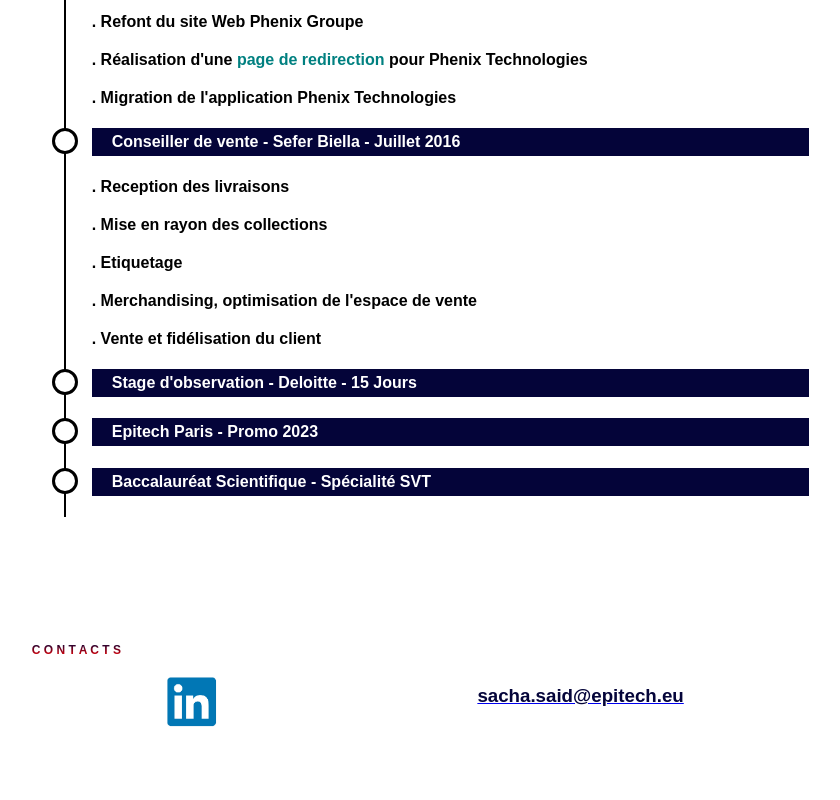
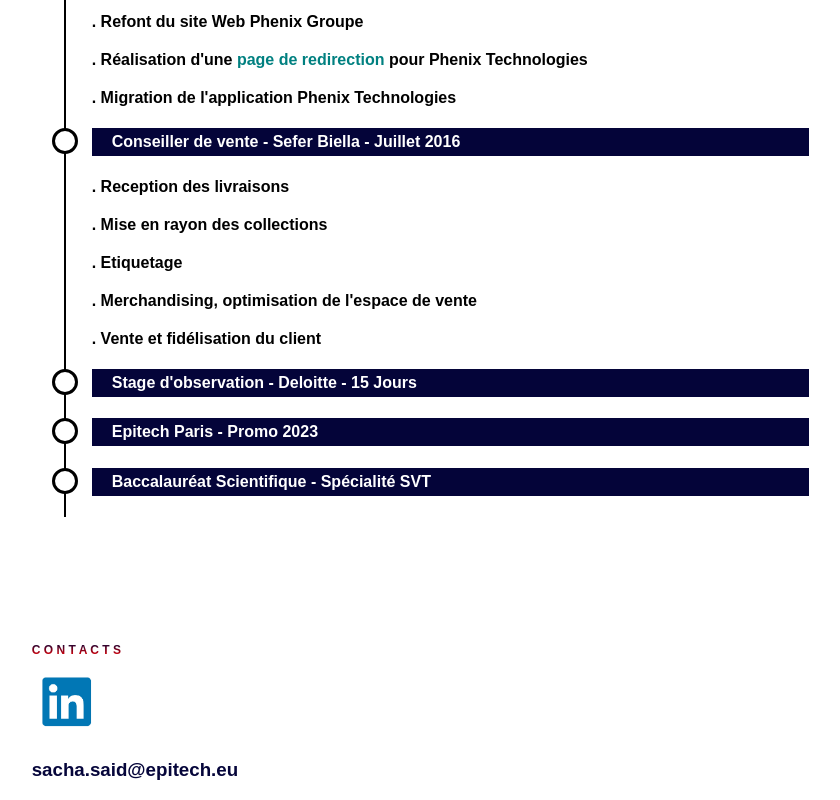
Before and after one commit to sach2798/Cv-SachaSAID, a plain HTML site: page index.html in a window 1280 px wide. Shown: the part 2274-3074 px from the top of the page, without its empty margins (224-1064 px from the left). Before the commit the page ends 3015 px from the top, so only its background shows below. Drawn offline with Linux system fonts and the light colour scheme.

Commit message:
change position item contact and color email adress

```diff
--- a/index.html
+++ b/index.html
@@ -190,7 +190,7 @@
             <span>S</span>
           </h2>
           <div class="contact">
-           <a href="https://www.linkedin.com/in/sacha-said-610735195/"><img src="assets/linkedin.png" alt=""></a>
+           <a href="https://www.linkedin.com/in/sacha-said-610735195/"><img class="contact-logo" src="assets/linkedin.png" alt=""></a>
             <a href="mailto:sacha.said@epitech.eu"><h3>sacha.said@epitech.eu</h3></a>
           </div>
       </div>
--- a/style.css
+++ b/style.css
@@ -233,12 +233,6 @@ h1{
     background-size: cover;
 }
 
-.contact {
-    display: flex;
-    justify-content: space-around;
-    flex-wrap: wrap;
-}
-
 .contact img {
     width: 70px;
 }
@@ -246,3 +240,15 @@ h1{
 .contact h3 {
     color: rgba(3, 3, 56, 0.993);
 }
+
+.contact a {
+    text-decoration: none;
+}
+
+.contact-logo {
+    transition: .5s;
+ }
+
+ .contact-logo:hover {
+     transform: scale(1.1) rotate(30deg) translateZ(0);
+ }
```
